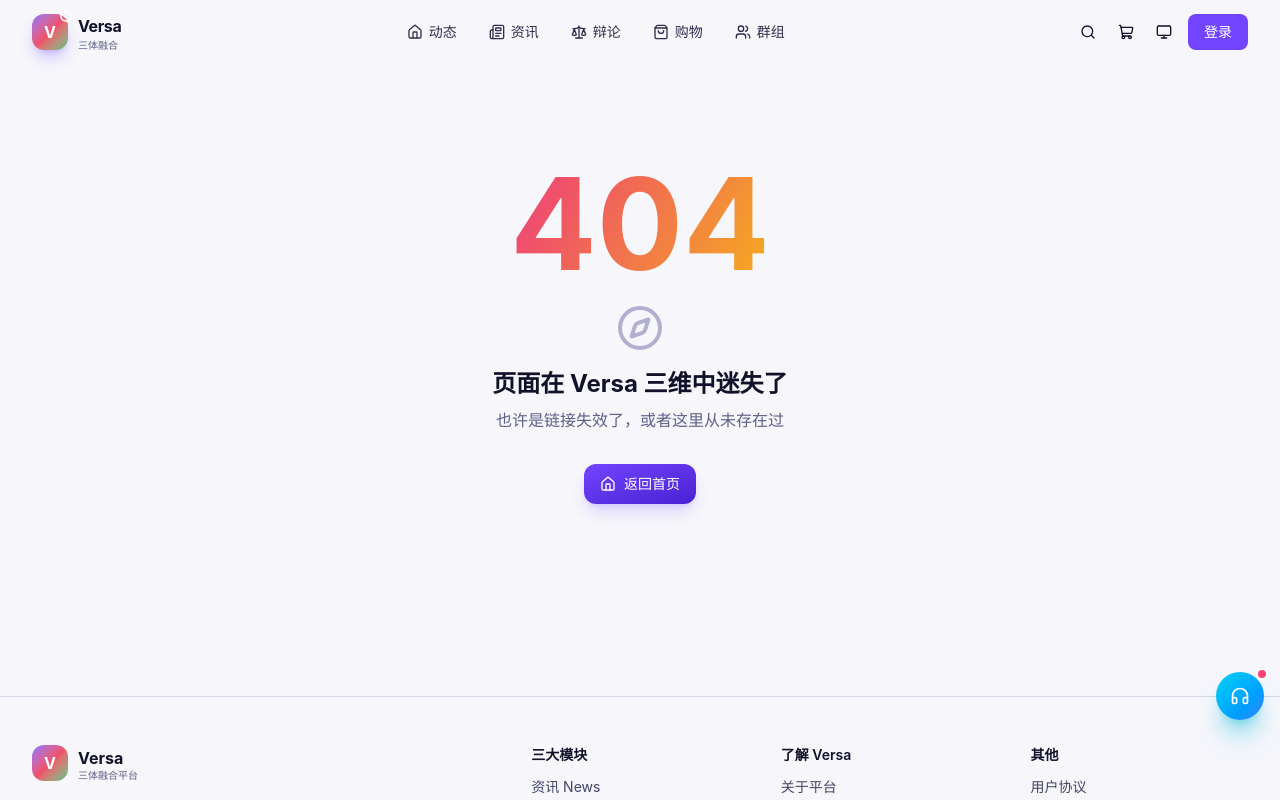
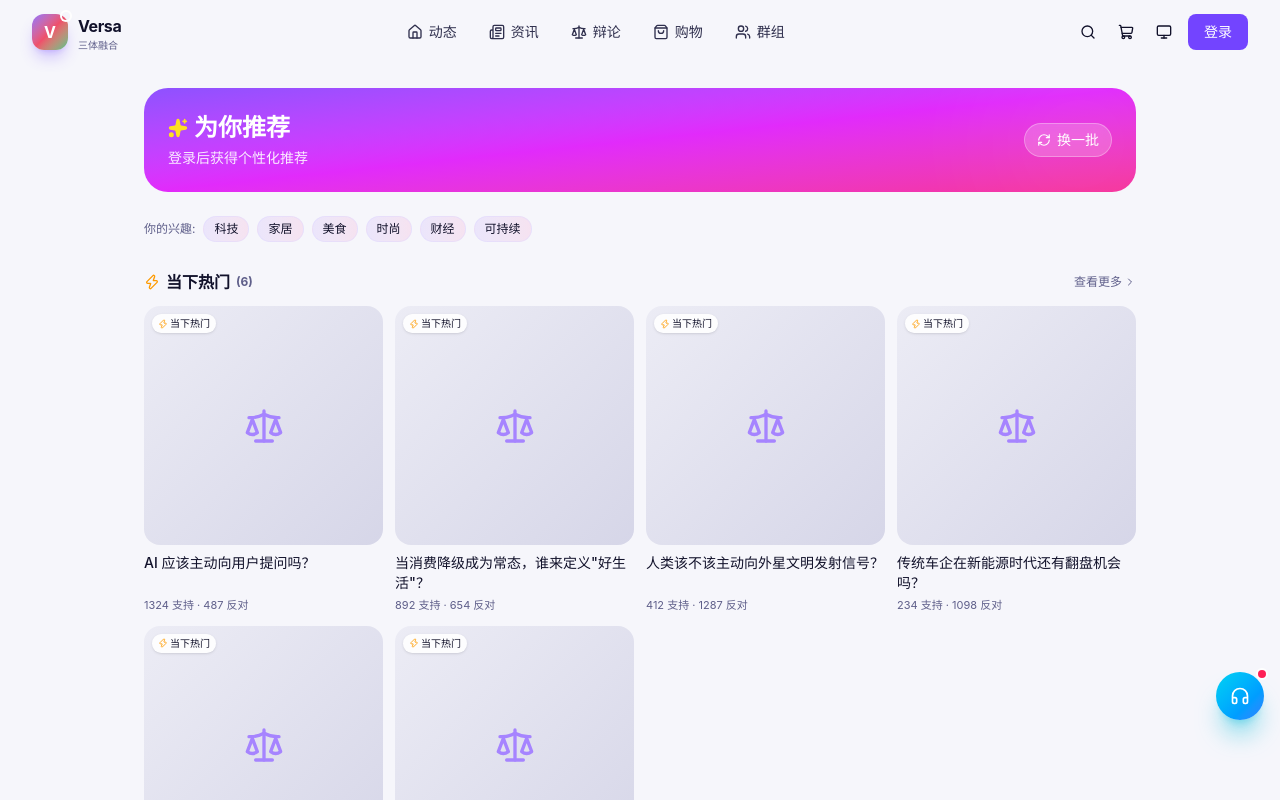
Before and after one commit to haihaihaihai-1/versa, a React (Vite) app: page /versa/foryou in a window 1280 px wide. Shown: the top 800 px of the page. Built offline with nearby package versions, Linux system fonts and the light colour scheme.

Commit message:
v8.8: 猜你喜欢推荐页 - 5 大推荐理由分组

```diff
--- a/src/App.tsx
+++ b/src/App.tsx
@@ -38,6 +38,7 @@ const BundlesPage = lazy(() => import('./pages/BundlesPage'))
 const CuratorPage = lazy(() => import('./pages/CuratorPage'))
 const AddressBookPage = lazy(() => import('./pages/AddressBookPage'))
 const FlashSalePage = lazy(() => import('./pages/FlashSalePage'))
+const ForYouPage = lazy(() => import('./pages/ForYouPage').then(m => ({ default: m.ForYouPage })))
 const DebateHomePage = lazy(() => import('./pages/DebateHomePage').then(m => ({ default: m.DebateHomePage })))
 const DebateDetailV2 = lazy(() => import('./pages/DebateDetailV2').then(m => ({ default: m.DebateDetailV2 })))
 const RoundTablePage = lazy(() => import('./pages/RoundTablePage').then(m => ({ default: m.RoundTablePage })))
@@ -111,6 +112,7 @@ export const router = createBrowserRouter(
         { path: 'shop/bundles', element: withSuspense(<BundlesPage />) },
         { path: 'shop/curator', element: withSuspense(<CuratorPage />) },
         { path: 'shop/flash', element: withSuspense(<FlashSalePage />) },
+        { path: 'foryou', element: withSuspense(<ForYouPage />) },
         { path: 'shop/:id', element: withSuspense(<ProductDetailV2 />) },
         { path: 'shop-legacy', element: withSuspense(<ShopListPage />) },
         { path: 'shop-legacy/:id', element: withSuspense(<ProductDetailPage />) },
--- /dev/null
+++ b/src/pages/ForYouPage.tsx
@@ -0,0 +1,199 @@
+import { useMemo, useState } from 'react'
+import { Link } from 'react-router-dom'
+import { Sparkles, TrendingUp, Heart, Star, Zap, ShoppingBag, Scale, Newspaper, ChevronRight, RefreshCw } from 'lucide-react'
+import { products } from '../data/products'
+import { debates } from '../data/debates'
+import { news } from '../data/news'
+import { useVersa } from '../store/versa'
+import { useAuth } from '../api/AuthContext'
+import { formatCurrency } from '../lib/utils'
+import { cn } from '../lib/utils'
+
+const REASONS = [
+  { type: 'history', label: '基于你的浏览', icon: TrendingUp, color: 'text-rose-500' },
+  { type: 'favorite', label: '因为你收藏过', icon: Heart, color: 'text-pink-500' },
+  { type: 'similar', label: '相似用户也在看', icon: Sparkles, color: 'text-violet-500' },
+  { type: 'hot', label: '当下热门', icon: Zap, color: 'text-amber-500' },
+  { type: 'rating', label: '高评分推荐', icon: Star, color: 'text-yellow-500' },
+] as const
+
+type Item = {
+  id: string
+  kind: 'product' | 'debate' | 'news'
+  title: string
+  image?: string
+  price?: number
+  reason: typeof REASONS[number]['type']
+  meta: string
+}
+
+export function ForYouPage() {
+  const { user: me } = useAuth()
+  const { cart, wishlist, votedDebates } = useVersa()
+  const [seed, setSeed] = useState(0)
+
+  const recommendations = useMemo(() => {
+    const arr: Item[] = []
+    const cartCats = new Set<string>()
+    const wishCats = new Set<string>()
+    products.forEach((p) => {
+      if (cart.find((c) => c.productId === p.id)) p.tags?.forEach((t) => cartCats.add(t))
+      if (wishlist.includes(p.id)) p.tags?.forEach((t) => wishCats.add(t))
+    })
+
+    products.forEach((p) => {
+      let reason: typeof REASONS[number]['type'] = 'hot'
+      const overlap = p.tags?.filter((t) => cartCats.has(t) || wishCats.has(t)).length || 0
+      if (wishCats.size > 0 && p.tags?.some((t) => wishCats.has(t))) reason = 'favorite'
+      else if (cartCats.size > 0 && overlap > 0) reason = 'history'
+      else if ((p.rating || 0) >= 4.5) reason = 'rating'
+      else if (Math.random() > 0.5) reason = 'similar'
+      arr.push({
+        id: p.id,
+        kind: 'product',
+        title: p.name,
+        image: p.images?.[0],
+        price: p.price,
+        reason,
+        meta: `${p.brand} · ${(p.rating || 4.5).toFixed(1)} 分`,
+      })
+    })
+
+    debates.forEach((d) => {
+      let reason: typeof REASONS[number]['type'] = 'hot'
+      if (votedDebates[d.id]) reason = 'history'
+      else if (d.hot > 500) reason = 'hot'
+      arr.push({
+        id: d.id,
+        kind: 'debate',
+        title: d.title,
+        reason,
+        meta: `${d.pros} 支持 · ${d.cons} 反对`,
+      })
+    })
+
+    news.slice(0, 4).forEach((n) => {
+      arr.push({
+        id: n.id,
+        kind: 'news',
+        title: n.title,
+        reason: 'hot',
+        meta: n.category || '资讯',
+      })
+    })
+
+    return arr.slice(0, 18)
+  }, [cart, wishlist, votedDebates, seed])
+
+  const grouped = useMemo(() => {
+    const map: Record<string, Item[]> = {}
+    recommendations.forEach((r) => {
+      if (!map[r.reason]) map[r.reason] = []
+      map[r.reason].push(r)
+    })
+    return map
+  }, [recommendations])
+
+  return (
+    <div className="max-w-5xl mx-auto px-4 py-6">
+      {/* Hero */}
+      <div className="relative overflow-hidden rounded-3xl bg-gradient-to-br from-violet-500 via-fuchsia-500 to-pink-500 p-6 mb-6 text-white">
+        <div className="absolute inset-0 opacity-20">
+          <div className="absolute -top-10 -right-10 w-48 h-48 rounded-full bg-white/30 blur-3xl animate-pulse" />
+        </div>
+        <div className="relative flex items-center justify-between">
+          <div>
+            <div className="flex items-center gap-1.5 mb-1">
+              <Sparkles className="w-5 h-5 text-yellow-300 fill-yellow-300" />
+              <h1 className="text-2xl font-bold">为你推荐</h1>
+            </div>
+            <p className="text-sm opacity-90">
+              {me ? `基于你的兴趣，${recommendations.length} 个精心挑选` : '登录后获得个性化推荐'}
+            </p>
+          </div>
+          <button onClick={() => setSeed((s) => s + 1)} className="px-3 py-1.5 rounded-full bg-white/20 backdrop-blur text-sm font-medium flex items-center gap-1.5 border border-white/30 hover:bg-white/30">
+            <RefreshCw className="w-3.5 h-3.5" />换一批
+          </button>
+        </div>
+      </div>
+
+      {/* 个性化标签 (mock 兴趣) */}
+      <div className="mb-6 flex items-center gap-2 overflow-x-auto pb-1 scrollbar-hide">
+        <span className="text-xs text-ink-500 whitespace-nowrap">你的兴趣:</span>
+        {['科技', '家居', '美食', '时尚', '财经', '可持续'].map((t) => (
+          <span key={t} className="px-2.5 py-1 rounded-full bg-gradient-to-r from-violet-500/10 to-pink-500/10 border border-violet-200/40 dark:border-violet-700/40 text-xs font-medium whitespace-nowrap">
+            {t}
+          </span>
+        ))}
+      </div>
+
+      {/* 分组推荐 */}
+      {REASONS.map((r) => {
+        const items = grouped[r.type]
+        if (!items || items.length === 0) return null
+        const Icon = r.icon
+        return (
+          <section key={r.type} className="mb-8">
+            <div className="flex items-center justify-between mb-3">
+              <h2 className="text-base font-bold flex items-center gap-1.5">
+                <Icon className={cn('w-4 h-4', r.color)} />
+                {r.label}
+                <span className="text-xs text-ink-500">({items.length})</span>
+              </h2>
+              <Link to="/discover" className="text-xs text-ink-500 hover:text-ink-900 dark:hover:text-white flex items-center gap-0.5">
+                查看更多<ChevronRight className="w-3 h-3" />
+              </Link>
+            </div>
+            <div className="grid grid-cols-2 sm:grid-cols-3 lg:grid-cols-4 gap-3">
+              {items.map((item) => <RecCard key={`${item.kind}-${item.id}`} item={item} />)}
+            </div>
+          </section>
+        )
+      })}
+
+      {Object.keys(grouped).length === 0 && (
+        <div className="text-center py-16 text-ink-500">
+          <Sparkles className="w-10 h-10 mx-auto mb-2 opacity-30" />
+          <p className="text-sm">还没有推荐内容，试试浏览或收藏一些商品</p>
+        </div>
+      )}
+    </div>
+  )
+}
+
+function RecCard({ item }: { item: Item }) {
+  const reason = REASONS.find((r) => r.type === item.reason)!
+  const Icon = reason.icon
+  const linkTo = item.kind === 'product' ? `/shop/${item.id}` : item.kind === 'debate' ? `/debates/${item.id}` : `/news/${item.id}`
+
+  return (
+    <Link to={linkTo} className="group block">
+      <div className="aspect-square rounded-2xl overflow-hidden bg-gradient-to-br from-ink-100 to-ink-200 dark:from-ink-800 dark:to-ink-900 relative">
+        {item.image ? (
+          <img src={item.image} className="w-full h-full object-cover group-hover:scale-105 transition" alt={item.title} />
+        ) : (
+          <div className="w-full h-full flex items-center justify-center">
+            {item.kind === 'debate' && <Scale className="w-10 h-10 text-violet-400" />}
+            {item.kind === 'news' && <Newspaper className="w-10 h-10 text-amber-400" />}
+            {item.kind === 'product' && <ShoppingBag className="w-10 h-10 text-ink-400" />}
+          </div>
+        )}
+        <span className={cn('absolute top-2 left-2 px-1.5 py-0.5 rounded-full bg-white/90 dark:bg-ink-900/90 backdrop-blur text-[10px] font-medium flex items-center gap-0.5 shadow-sm')}>
+          <Icon className={cn('w-2.5 h-2.5', reason.color)} />
+          {reason.label}
+        </span>
+      </div>
+      <div className="mt-2">
+        <p className="text-sm font-medium line-clamp-2 h-10 group-hover:text-violet-600 transition">{item.title}</p>
+        <div className="flex items-center justify-between mt-1">
+          <p className="text-[11px] text-ink-500">{item.meta}</p>
+          {item.kind === 'product' && item.price && (
+            <p className="text-sm font-bold text-rose-500">¥{formatCurrency(item.price)}</p>
+          )}
+        </div>
+      </div>
+    </Link>
+  )
+}
+
+export default ForYouPage
```
